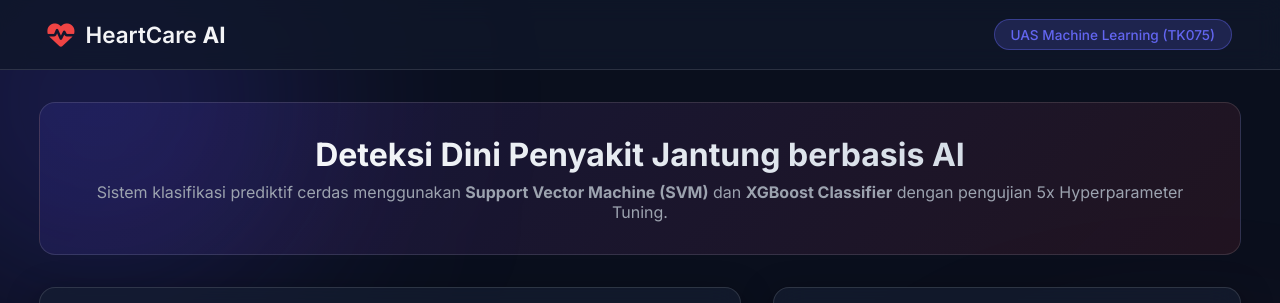
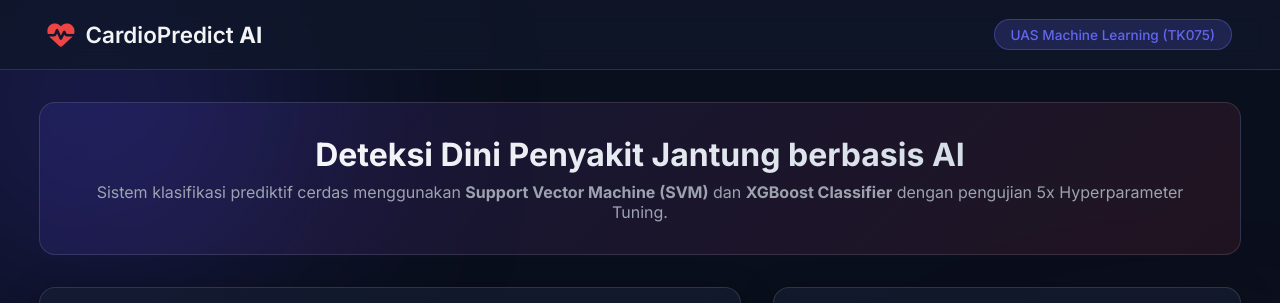
Before and after one commit to Badwolf90/UAS_Machine_Learning, a Flask app: page / in a window 1280 px wide. Shown: the top 303 px of the page. Run offline with Flask 3, Linux system fonts and the light colour scheme; parts of the project's set-up code (start-up, migrations or seed data) failed here and were passed over.

Commit message:
Update web app brand title to CardioPredict AI

```diff
--- a/src/predict_interactive.py
+++ b/src/predict_interactive.py
@@ -47,7 +47,7 @@ def interactive_menu():
 
     while True:
         print("\n" + "="*55)
-        print("   INTERACTIVE MODEL TESTER - HEART DISEASE AI   ")
+        print("   INTERACTIVE MODEL TESTER - CARDIOPREDICT AI   ")
         print("="*55)
         print("1. Test Sampel Pasien 1 (Gejala Berat / Risiko Tinggi)")
         print("2. Test Sampel Pasien 2 (Kondisi Normal / Risiko Rendah)")
--- a/templates/index.html
+++ b/templates/index.html
@@ -3,7 +3,7 @@
 <head>
     <meta charset="UTF-8">
     <meta name="viewport" content="width=device-width, initial-scale=1.0">
-    <title>HeartCare AI - Machine Learning UAS Project</title>
+    <title>CardioPredict AI - Machine Learning UAS Project</title>
     <link href="https://fonts.googleapis.com/css2?family=Inter:wght@300;400;500;600;700&display=swap" rel="stylesheet">
     <link rel="stylesheet" href="https://cdnjs.cloudflare.com/ajax/libs/font-awesome/6.4.0/css/all.min.css">
     <link rel="stylesheet" href="{{ url_for('static', filename='css/style.css') }}">
@@ -15,7 +15,7 @@
     <header class="navbar">
         <div class="logo">
             <i class="fa-solid fa-heart-pulse logo-icon"></i>
-            <span>HeartCare <strong>AI</strong></span>
+            <span>CardioPredict <strong>AI</strong></span>
         </div>
         <div class="badge-tag">UAS Machine Learning (TK075)</div>
     </header>
```
